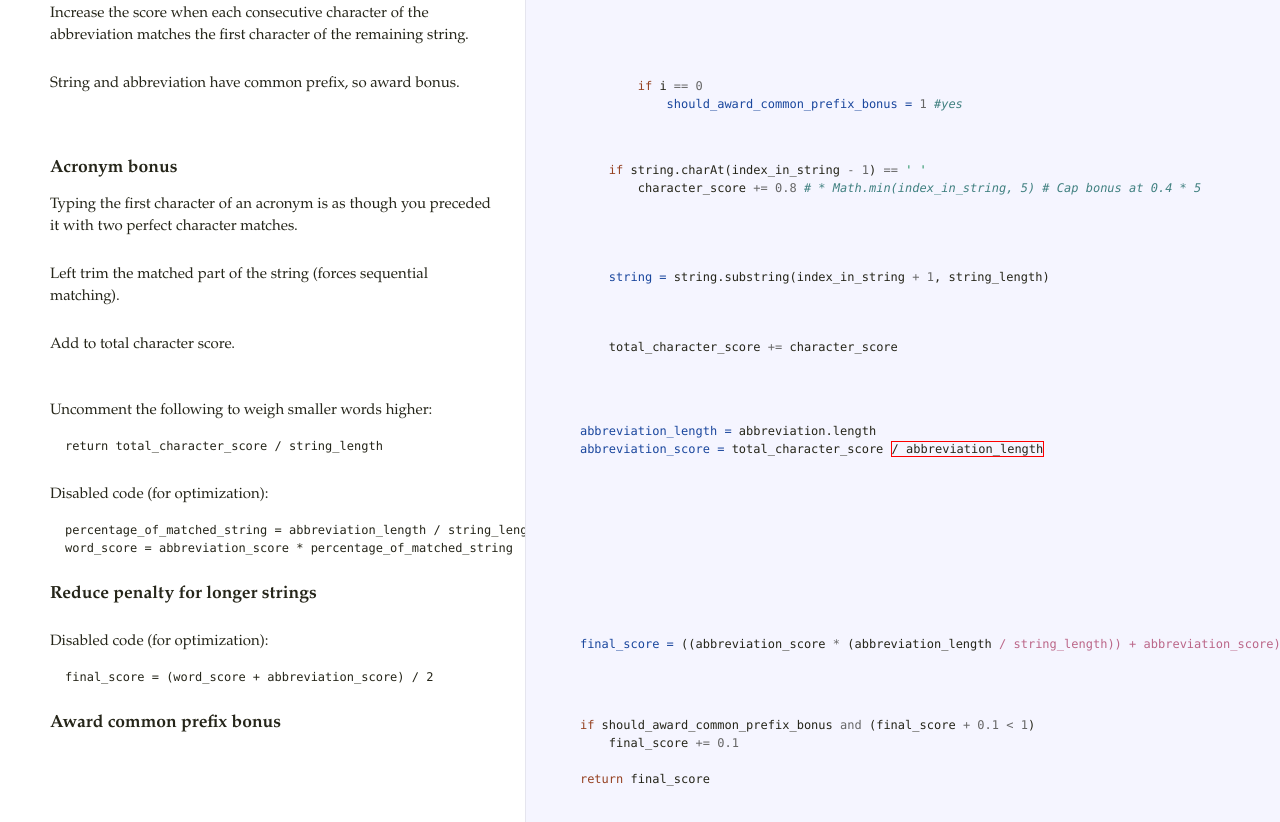
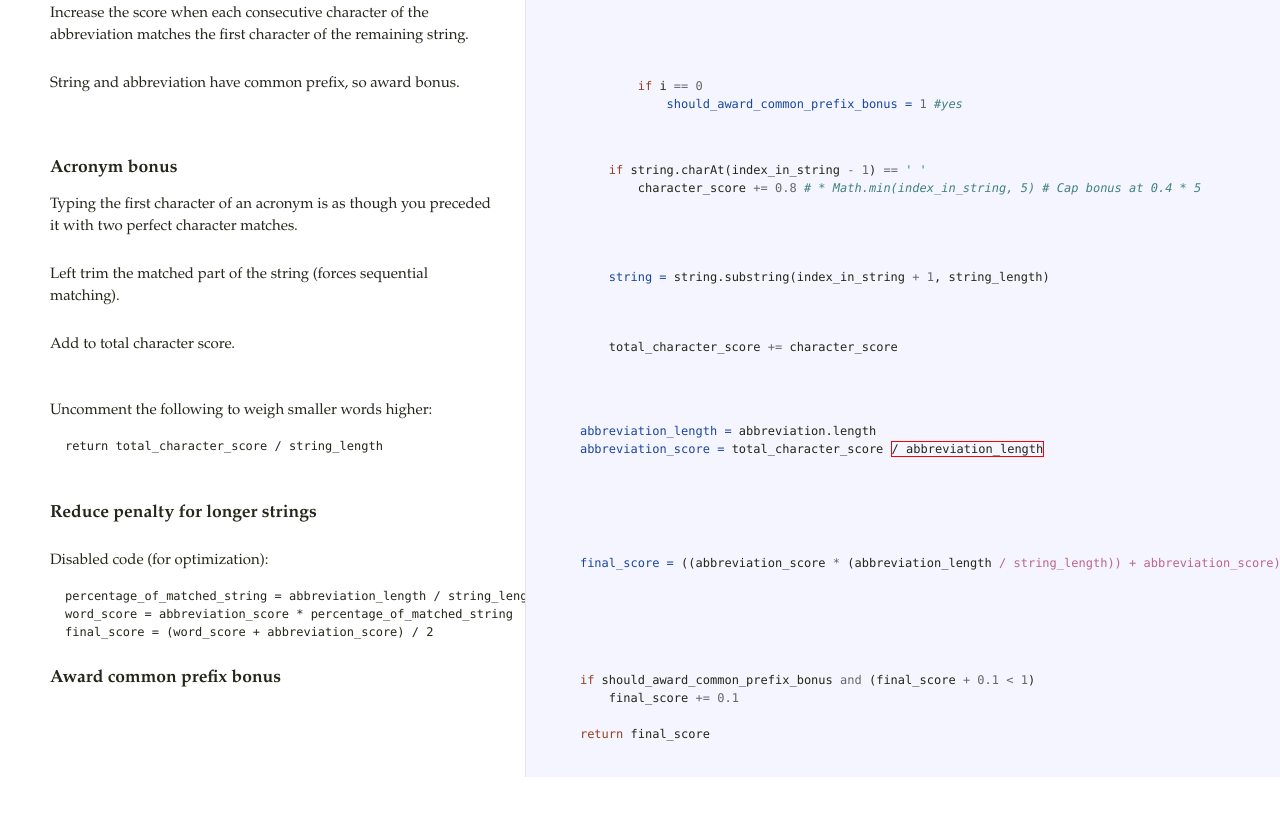
Before and after one commit to joshaven/string_score, a plain HTML site: page docs/score.html in a window 1280 px wide. Shown: the part 1230-2052 px from the top of the page. After the commit the page ends 2007 px from the top, so only its background shows below. Drawn offline with Linux system fonts and the light colour scheme.

Commit message:
Clarify optimization in commentary.
Signed-off-by: Yesudeep Mangalapilly <gora.khargosh@gmail.com>

```diff
--- a/docs/score.html
+++ b/docs/score.html
@@ -45,15 +45,14 @@ matches.</p>             </td>             <td class="code">               <div
 <pre><code>return total_character_score / string_length
 </code></pre>             </td>             <td class="code">               <div class="highlight"><pre>
     <span class="nv">abbreviation_length = </span><span class="nx">abbreviation</span><span class="p">.</span><span class="nx">length</span>
-    <span class="nv">abbreviation_score = </span><span class="nx">total_character_score</span> <span class="err">/ abbreviation_length</span></pre></div>             </td>           </tr>                               <tr id="section-20">             <td class="docs">               <div class="pilwrap">                 <a class="pilcrow" href="#section-20">&#182;</a>               </div>               <p>Disabled code (for optimization):</p>
+    <span class="nv">abbreviation_score = </span><span class="nx">total_character_score</span> <span class="err">/ abbreviation_length</span>
+    </pre></div>             </td>           </tr>                               <tr id="section-20">             <td class="docs">               <div class="pilwrap">                 <a class="pilcrow" href="#section-20">&#182;</a>               </div>               <h3>Reduce penalty for longer strings</h3>             </td>             <td class="code">               <div class="highlight"><pre></pre></div>             </td>           </tr>                               <tr id="section-21">             <td class="docs">               <div class="pilwrap">                 <a class="pilcrow" href="#section-21">&#182;</a>               </div>               <p>Disabled code (for optimization):</p>
 
 <pre><code>percentage_of_matched_string = abbreviation_length / string_length
 word_score = abbreviation_score * percentage_of_matched_string
-</code></pre>             </td>             <td class="code">               <div class="highlight"><pre>    </pre></div>             </td>           </tr>                               <tr id="section-21">             <td class="docs">               <div class="pilwrap">                 <a class="pilcrow" href="#section-21">&#182;</a>               </div>               <h3>Reduce penalty for longer strings</h3>             </td>             <td class="code">               <div class="highlight"><pre>    </pre></div>             </td>           </tr>                               <tr id="section-22">             <td class="docs">               <div class="pilwrap">                 <a class="pilcrow" href="#section-22">&#182;</a>               </div>               <p>Disabled code (for optimization):</p>
-
-<pre><code>final_score = (word_score + abbreviation_score) / 2
+final_score = (word_score + abbreviation_score) / 2
 </code></pre>             </td>             <td class="code">               <div class="highlight"><pre>    <span class="nv">final_score = </span><span class="p">((</span><span class="nx">abbreviation_score</span> <span class="o">*</span> <span class="p">(</span><span class="nx">abbreviation_length</span> <span class="sr">/ string_length)) + abbreviation_score) /</span> <span class="mi">2</span>
-    </pre></div>             </td>           </tr>                               <tr id="section-23">             <td class="docs">               <div class="pilwrap">                 <a class="pilcrow" href="#section-23">&#182;</a>               </div>               <h3>Award common prefix bonus</h3>             </td>             <td class="code">               <div class="highlight"><pre>    <span class="k">if</span> <span class="nx">should_award_common_prefix_bonus</span> <span class="o">and</span> <span class="p">(</span><span class="nx">final_score</span> <span class="o">+</span> <span class="mf">0.1</span> <span class="o">&lt;</span> <span class="mi">1</span><span class="p">)</span>
+    </pre></div>             </td>           </tr>                               <tr id="section-22">             <td class="docs">               <div class="pilwrap">                 <a class="pilcrow" href="#section-22">&#182;</a>               </div>               <h3>Award common prefix bonus</h3>             </td>             <td class="code">               <div class="highlight"><pre>    <span class="k">if</span> <span class="nx">should_award_common_prefix_bonus</span> <span class="o">and</span> <span class="p">(</span><span class="nx">final_score</span> <span class="o">+</span> <span class="mf">0.1</span> <span class="o">&lt;</span> <span class="mi">1</span><span class="p">)</span>
         <span class="nx">final_score</span> <span class="o">+=</span> <span class="mf">0.1</span>
 
     <span class="k">return</span> <span class="nx">final_score</span>
--- a/score.coffee
+++ b/score.coffee
@@ -80,15 +80,13 @@ String::score = (abbreviation) ->
 
     abbreviation_length = abbreviation.length
     abbreviation_score = total_character_score / abbreviation_length
-    # Disabled code (for optimization):
-    #
-    #     percentage_of_matched_string = abbreviation_length / string_length
-    #     word_score = abbreviation_score * percentage_of_matched_string
 
     #### Reduce penalty for longer strings
 
     # Disabled code (for optimization):
     #
+    #     percentage_of_matched_string = abbreviation_length / string_length
+    #     word_score = abbreviation_score * percentage_of_matched_string
     #     final_score = (word_score + abbreviation_score) / 2
     final_score = ((abbreviation_score * (abbreviation_length / string_length)) + abbreviation_score) / 2
 
```
Also changed, not shown: tests/index.html (+1 -1 lines).
